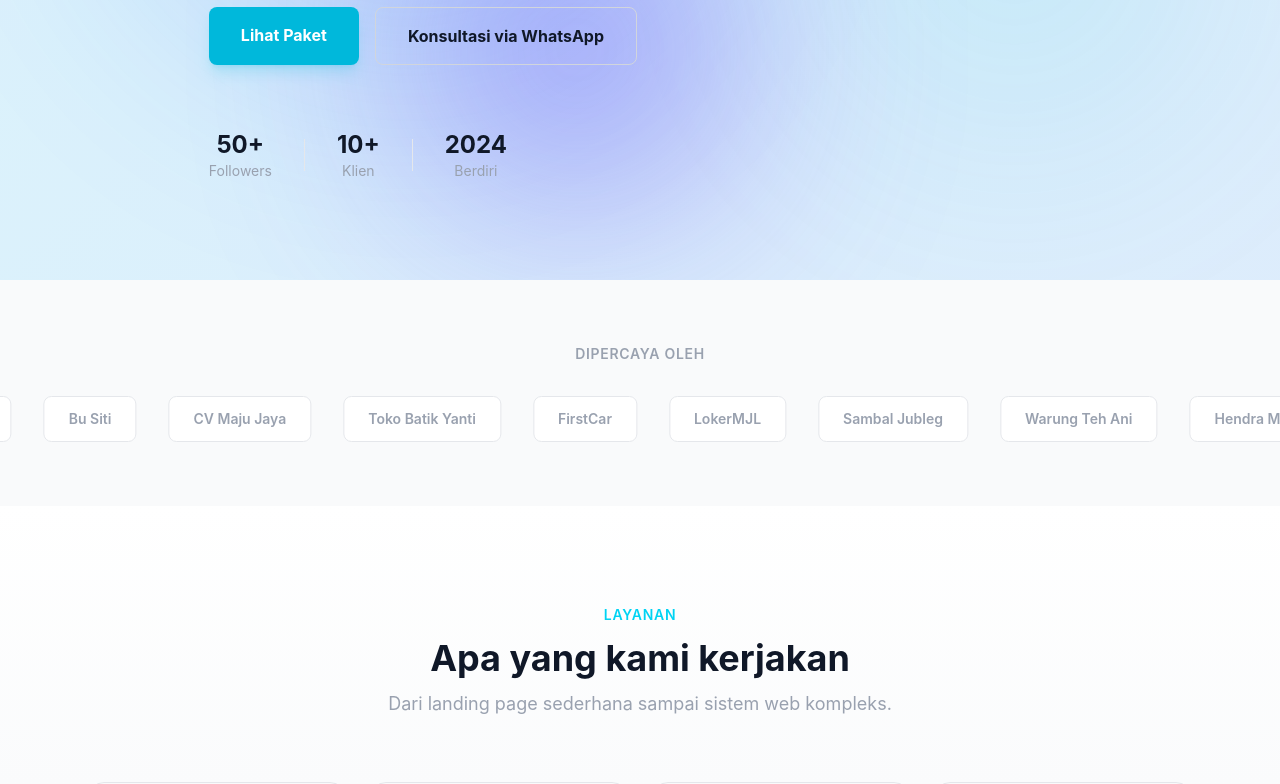
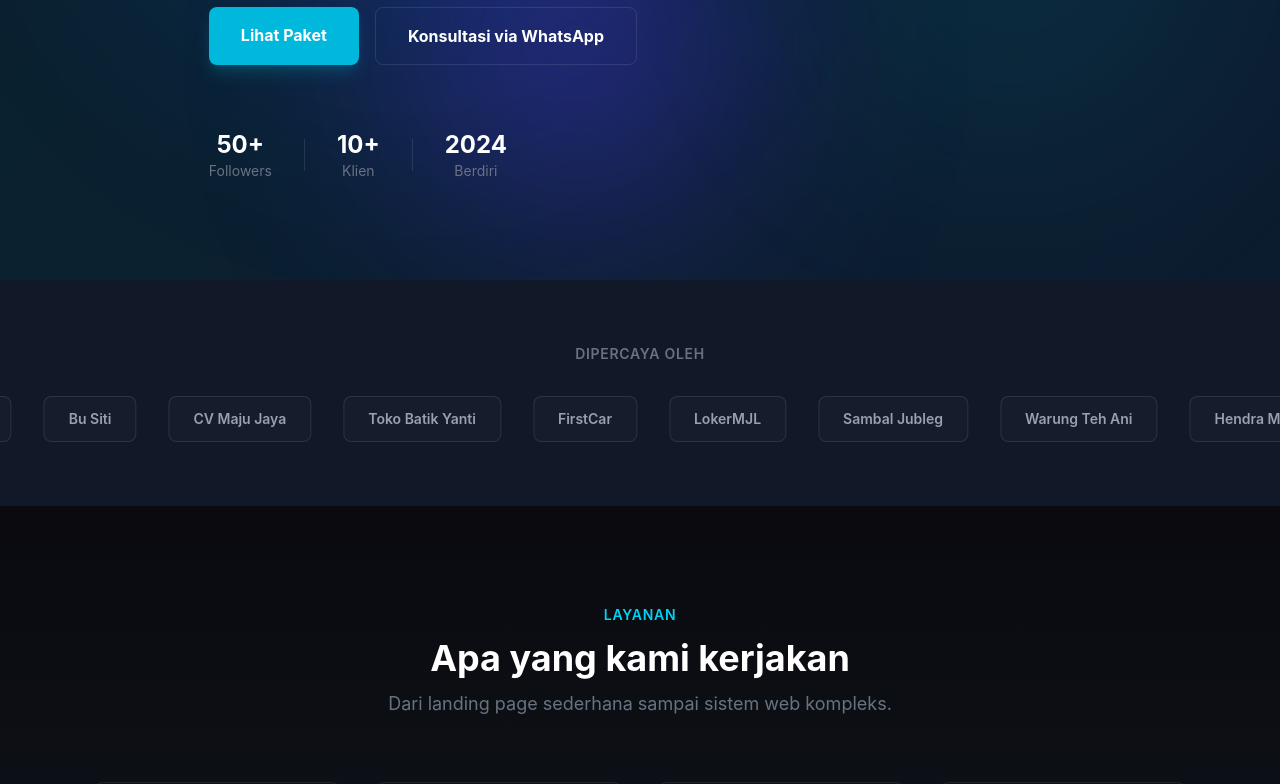
Before and after one commit to iamerck28-maker/saas-landing, a Next.js app: page /saas-landing/ in a window 1280 px wide. Shown: the part 520-1304 px from the top of the page. Built offline with nearby package versions, Linux system fonts and the light colour scheme.

Commit message:
fix: default dark mode + no flash on load

```diff
--- a/src/app/layout.tsx
+++ b/src/app/layout.tsx
@@ -23,7 +23,14 @@ export const metadata: Metadata = {
 
 export default function RootLayout({ children }: { children: React.ReactNode }) {
   return (
-    <html lang="id">
+    <html lang="id" suppressHydrationWarning>
+      <head>
+        <script
+          dangerouslySetInnerHTML={{
+            __html: `(function(){var t=localStorage.getItem('theme');if(t==='light'){document.documentElement.classList.remove('dark')}else{document.documentElement.classList.add('dark')}})()`,
+          }}
+        />
+      </head>
       <body>{children}</body>
     </html>
   );
--- a/src/app/page.tsx
+++ b/src/app/page.tsx
@@ -243,12 +243,12 @@ export default function Home() {
     });
   }, []);
 
-  /* Dark mode */
+  /* Dark mode — default always dark */
   const [isDark, setIsDark] = useState(() => {
     if (typeof window === "undefined") return true;
     const stored = localStorage.getItem("theme");
     if (stored) return stored === "dark";
-    return window.matchMedia("(prefers-color-scheme: dark)").matches;
+    return true; // always default to dark
   });
   const toggleDark = useCallback(() => {
     setIsDark((prev) => {
@@ -258,6 +258,11 @@ export default function Home() {
       return next;
     });
   }, []);
+
+  /* Sync dark class to <html> on mount + toggle */
+  useEffect(() => {
+    document.documentElement.classList.toggle("dark", isDark);
+  }, [isDark]);
 
   /* Scroll progress */
   const [scrollPct, setScrollPct] = useState(0);
```
Also changed, not shown: 16 other files (tests, documents, lock files or other folders).
